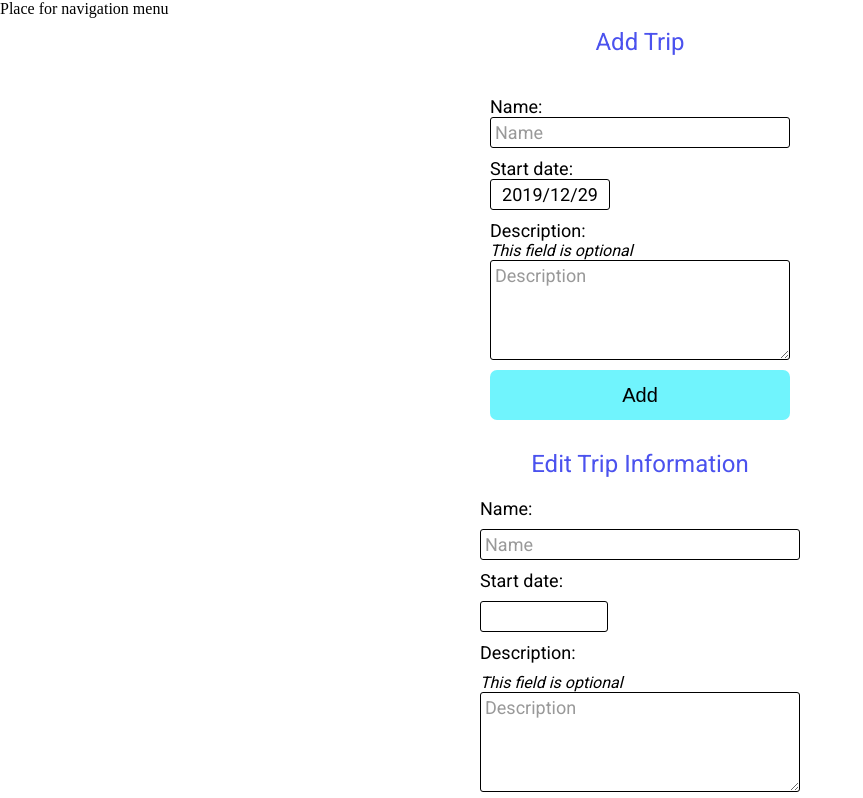
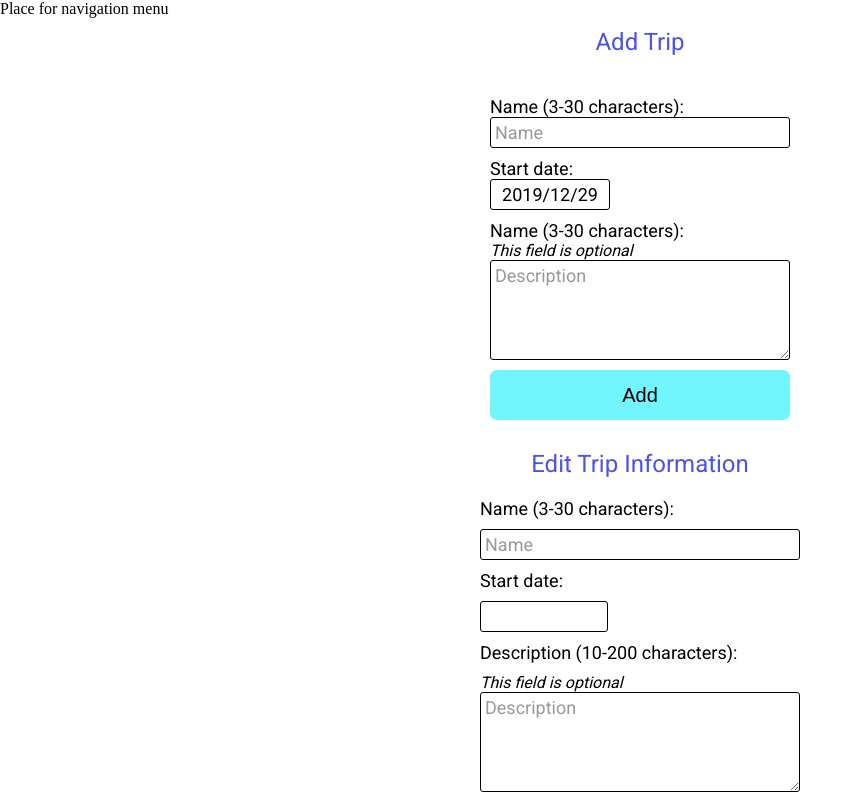
Before and after one commit to natkalia/Trip-Expenses-App, a React (Create React App) app in the folder client/: page / in a window 1280 px wide. Shown: the top 798 px of the page, without its empty margins (0-863 px from the left). Built offline with nearby package versions, Linux system fonts and the light colour scheme; no server answers.

Commit message:
Fix bug with description field in trip

```diff
--- a/client/src/components/AddTrip.js
+++ b/client/src/components/AddTrip.js
@@ -100,7 +100,7 @@ class AddTrip extends Component {
 
   constructor(props) {
     super(props);
-    this.state = { name: "", startDate: Date.now(), description: "" };
+    this.state = { name: "", startDate: Date.now(), description: undefined };
   }
 
   onInputChange = (e) => {
@@ -142,15 +142,15 @@ class AddTrip extends Component {
         <Title>Add Trip</Title>
         <Form onSubmit={this.onFormSubmit}>
 
-          <Label htmlFor="name-add">Name:</Label>
-          <Input type="text" name="name" id="name-add" placeholder="Name" required onChange={this.onInputChange} value={this.state.name}/>
+          <Label htmlFor="name-add">Name (3-30 characters):</Label>
+          <Input minlength="3" maxlength="30" type="text" name="name" id="name-add" placeholder="Name" required onChange={this.onInputChange} value={this.state.name}/>
 
           <Label htmlFor="startDate-add">Start date:</Label>
           <DatePicker customInput={<DateInput/>} dateFormat="yyyy/MM/dd" type="text" name="startDate" id="startDate-add" selected={this.state.startDate} onChange={this.onDateChange} todayButton="Today"/>
 
-          <Label htmlFor="description-add">Description:</Label>
+          <Label htmlFor="description-add">Name (3-30 characters):</Label>
           <Paragraph>This field is optional</Paragraph>
-          <Textarea name="description" id="description-add" placeholder="Description" onChange={this.onInputChange} value={this.state.description}/>
+          <Textarea minlength="10" maxlength="200" name="description" id="description-add" placeholder="Description" onChange={this.onInputChange} value={this.state.description}/>
           <Button textOnButton="Add" btnColor="#70F4FD" btnBorder="none"/>
         </Form>
       </Wrapper>
--- a/client/src/components/EditTrip.js
+++ b/client/src/components/EditTrip.js
@@ -116,7 +116,7 @@ class EditTrip extends Component {
     this.state = {
       name: "",
       startDate: "",
-      description: "",
+      description: undefined,
       isTripFinished: false
     };
   }
@@ -131,6 +131,19 @@ class EditTrip extends Component {
     this.setState({
       [name]: value
     });
+  }
+
+  onDescriptionChange = (e) => {
+    console.log(e.target.value);
+    if (e.target.value !== "") {
+      this.setState({
+      description: e.target.value
+      });
+    } else {
+      this.setState({
+        description: undefined
+      });
+    }
   }
 
   onDateChange = (date) => {
@@ -158,7 +171,7 @@ class EditTrip extends Component {
   };
 
   componentDidMount () {
-    axios.get("http://localhost:3000/api/trips/5e0cd2259f1d29379c9c1729") // temporary currenTripId
+    axios.get("http://localhost:3000/api/trips/5e0cf9169f1d29379c9c172d") // temporary currenTripId
       .then(res => this.setState({
         id: res.data._id,
         name: res.data.name,
@@ -174,15 +187,15 @@ class EditTrip extends Component {
         <Title>Edit Trip Information</Title>
         <Form onSubmit={this.onEditSubmit}>
 
-          <Label htmlFor="name-edit">Name:</Label>
-          <Input type="text" name="name" id="name-edit" placeholder="Name" required onChange={this.onInputChange} value={this.state.name}/>
+          <Label htmlFor="name-edit">Name (3-30 characters):</Label>
+          <Input minlength="3" maxlength="30" type="text" name="name" id="name-edit" placeholder="Name" required onChange={this.onInputChange} value={this.state.name}/>
 
           <Label htmlFor="startDate-edit">Start date:</Label>
           <DatePicker customInput={<DateInput/>} dateFormat="yyyy/MM/dd" type="text" name="startDate" id="startDate-edit" selected={this.state.startDate} onChange={this.onDateChange} todayButton="Today"/>
 
-          <Label htmlFor="description-edit">Description:</Label>
+          <Label htmlFor="description-edit">Description (10-200 characters):</Label>
           <Paragraph>This field is optional</Paragraph>
-          <Textarea name="description" id="description-edit" placeholder="Description" onChange={this.onInputChange} value={this.state.description}/>
+          <Textarea minlength="10" maxlength="200" name="description" id="description-edit" placeholder="Description" onChange={this.onDescriptionChange} value={this.state.description}/>
 
           <IsTripFinishedContainer>
             <Input type="checkbox" name="isTripFinished" id="isTripFinished-edit" onChange={this.onInputChange} checked={this.state.isTripFinished} />
```
